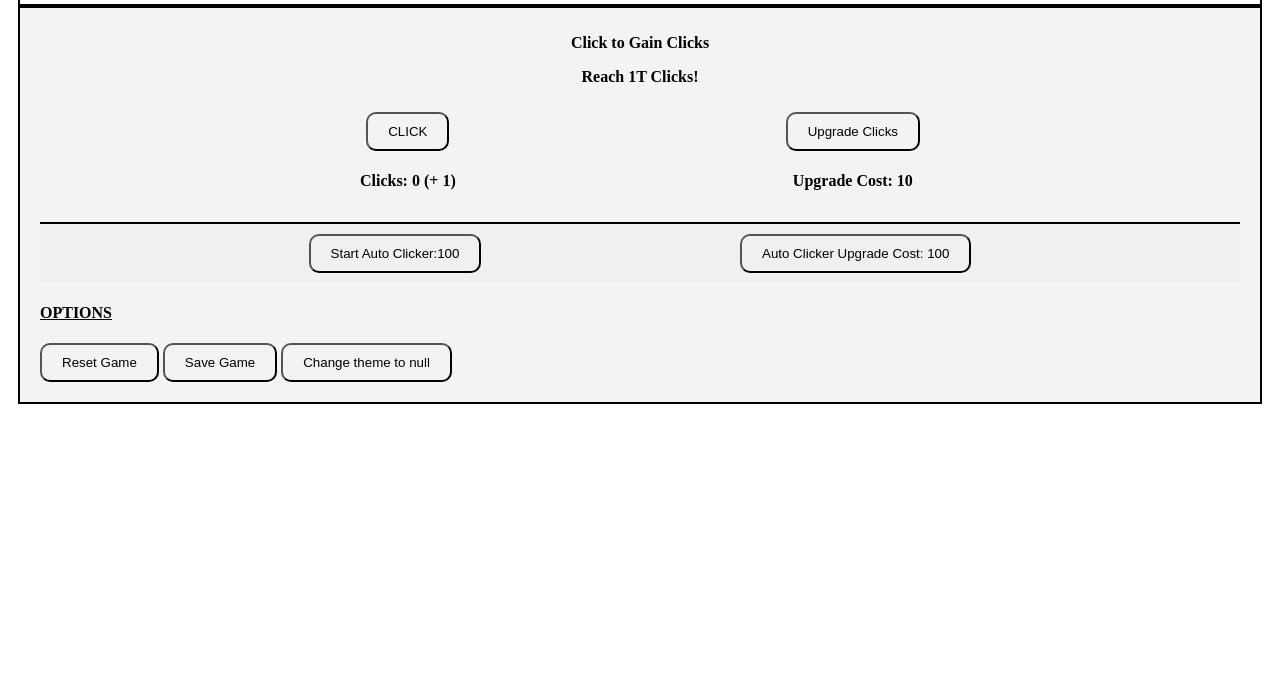
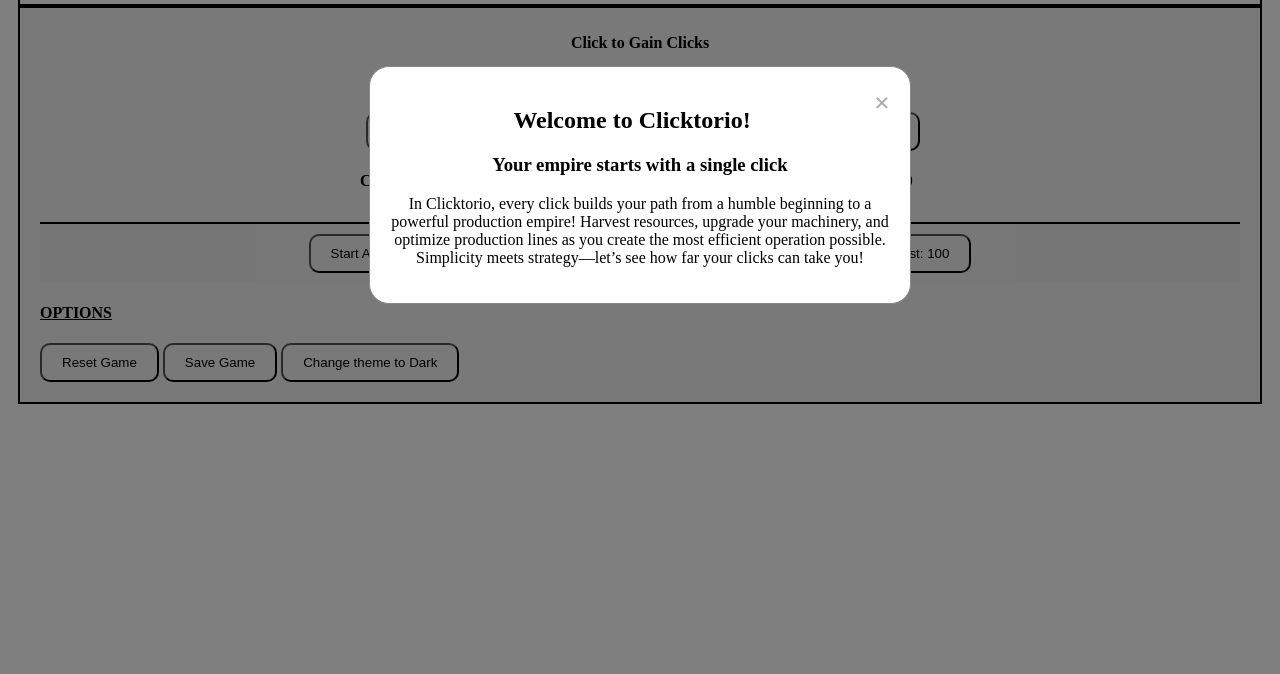
Before and after one commit to Exjwxl/clicktorio, a plain HTML site: page index.html in a window 1280 px wide. Shown: the part 126-800 px from the top of the page. Drawn offline with Linux system fonts and the light colour scheme.

Commit message:
bug fixes

```diff
--- a/index.html
+++ b/index.html
@@ -12,6 +12,16 @@
 
 </head>
 <body>
+<!-- Modal Structure -->
+    <div id="loreModal" class="modal">
+        <div class="modal-content">
+            <span class="close-button">&times;</span>
+            <h2>Welcome to Clicktorio!</h2>
+            <h3>Your empire starts with a single click</h3>
+            <p>In Clicktorio, every click builds your path from a humble beginning to a powerful production empire! Harvest resources, upgrade your machinery, and optimize production lines as you create the most efficient operation possible. Simplicity meets strategy—let’s see how far your clicks can take you!</p>
+        </div>
+    </div>
+
     <div class="gameTitle">
         <p class="logoName">CLICKT</p>
         <img src="assets/images/logo/clicktorio_logo.png" alt="logo">
--- a/scripts/formatters.js
+++ b/scripts/formatters.js
@@ -15,7 +15,7 @@ export function setTheme(theme) {
   const newTheme = theme || (currentTheme === 'Dark' ? 'Light' : 'Dark');
   document.documentElement.setAttribute('data-theme', newTheme);
   localStorage.setItem('theme', newTheme); // Save the theme preference
-  document.getElementById('toggleTheme').innerHTML = `Change theme to ${currentTheme} `;
+  document.getElementById('toggleTheme').innerHTML = `Change theme to ${newTheme === 'Dark' ? 'Light' : 'Dark'} `;
 
 }
 
--- a/scripts/main.js
+++ b/scripts/main.js
@@ -4,9 +4,10 @@ import { startAutoClicker, stopAutoClicker, handleAutoClickerUpgrade } from './a
 import { saveGame, loadGame, showSaveIndicator} from './saveSystem.js';
 import { AUTOSAVE_INTERVAL } from './config.js';
 import { formatNumber, setTheme } from './formatters.js';
+import { loreModal } from './modals.js';
 
-
-window.setTheme = setTheme;
+window.setTheme = setTheme; // Loading theme
+window.onload = loreModal; // Inital Modal
 
 // Click handler
 window.clicker = () => {
@@ -18,7 +19,6 @@ window.clicker = () => {
 window.upgradeClick = () => {
     if (handleUpgrade()) {
         updateDisplayElements();
-
     }
 };
 
@@ -54,9 +54,12 @@ window.manualSave = () => {
 window.resetGame = () => {
   if (confirm('Are you sure you want to reset the game? This cannot be undone!')) {
       localStorage.removeItem('clickerGameSave');
+      localStorage.removeItem('loreModalShown');
       gameState.reset();
       stopAutoClicker();
       updateDisplayElements();
+      location.reload();
+
   }
 };
 
--- /dev/null
+++ b/scripts/modals.js
@@ -0,0 +1,25 @@
+export function loreModal(){
+    const modal = document.getElementById('loreModal');
+    const closeButton = document.querySelector('.close-button');
+
+           // Check if the modal has been shown before
+    if (!localStorage.getItem('loreModalShown')) {
+            // Show the modal
+        modal.style.display = 'block';
+
+            // Set a flag in localStorage
+        localStorage.setItem('loreModalShown', 'true');
+    }
+
+        // Close the modal when the close button is clicked
+    closeButton.onclick = function() {
+        modal.style.display = 'none';
+    };
+
+        // Close the modal when clicking outside of the modal content
+    window.onclick = function(event) {
+        if (event.target === modal) {
+            modal.style.display = 'none';
+        }
+    };
+};
--- a/styles/style.css
+++ b/styles/style.css
@@ -72,6 +72,9 @@ body {
     margin: 10px;
     cursor: pointer;
 }
+button:focus{
+    outline: none;
+}
 
 button {
     padding: 10px 20px;
@@ -80,3 +83,42 @@ button {
     color: black;
 
 }
+
+/* Modal Styles */
+.modal {
+    display: none; /* Hidden by default */
+    position: fixed;
+    z-index: 1000;
+    left: 0;
+    top: 0;
+    width: 100%;
+    height: 100%;
+    overflow: auto;
+    background-color: rgba(0, 0, 0, 0.5); /* Black with opacity */
+
+}
+
+.modal-content {
+    background-color: #fefefe;
+    margin: 15% auto;
+    padding: 20px;
+    border: 1px solid #888;
+    width: 80%;
+    max-width: 500px;
+    text-align: center;
+    border-radius: 20px;
+}
+
+.close-button {
+    color: #aaa;
+    float: right;
+    font-size: 28px;
+    font-weight: bold;
+}
+
+.close-button:hover,
+.close-button:focus {
+    color: black;
+    text-decoration: none;
+    cursor: pointer;
+}
```
